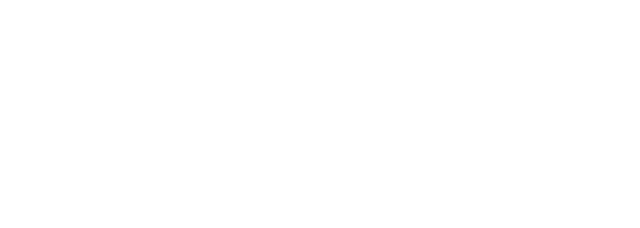
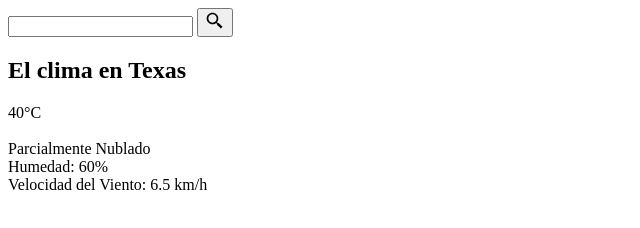
Before and after one commit to SARAI0101/API-CLIMA, a plain HTML site: page index.html in a window 1280 px wide. Shown: the whole page, without its empty margins (0-640 px from the left). Drawn offline with Linux system fonts and the light colour scheme.

Commit message:
Estructura HTML
Se realizo la estructura inicial del HTML

```diff
--- a/index.html
+++ b/index.html
@@ -1,13 +1,40 @@
 <!DOCTYPE html>
 <html lang="en">
-<head>
-    <meta charset="UTF-8">
-    <meta name="viewport" content="width=device-width, initial-scale=1.0">
-    <link rel="stylesheet" href="css/styles.css">
+  <head>
+    <meta charset="UTF-8" />
+    <meta name="viewport" content="width=device-width, initial-scale=1.0" />
+    <link rel="stylesheet" href="css/styles.css" />
     <title>Pronóstico del clima</title>
-</head>
-<body>
-
+  </head>
+  <body>
+    <div class="card">
+      <div class="search">
+        <input type="text" class="search-bar" />
+        <button>
+          <svg
+            stroke="currentColor"
+            fill="currentColor"
+            stroke-width="0"
+            viewBox="0 0 24 24"
+            height="1.5em"
+            width="1.5em"
+            xmlns="http://www.w3.org/2000/svg"
+          >
+            <path
+              d="M19.023,16.977c-0.513-0.488-1.004-0.997-1.367-1.384c-0.372-0.378-0.596-0.653-0.596-0.653l-2.8-1.337 C15.34,12.37,16,10.763,16,9c0-3.859-3.14-7-7-7S2,5.141,2,9s3.14,7,7,7c1.763,0,3.37-0.66,4.603-1.739l1.337,2.8 c0,0,0.275,0.224,0.653,0.596c0.387,0.363,0.896,0.854,1.384,1.367c0.494,0.506,0.988,1.012,1.358,1.392 c0.362,0.388,0.604,0.646,0.604,0.646l2.121-2.121c0,0-0.258-0.242-0.646-0.604C20.035,17.965,19.529,17.471,19.023,16.977z M9,14 c-2.757,0-5-2.243-5-5s2.243-5,5-5s5,2.243,5,5S11.757,14,9,14z"
+            ></path>
+          </svg>
+        </button>
+      </div>
+      <div class="weather">
+        <h2 class="city">El clima en Texas</h2>
+        <div class="temperature">40°C</div>
+        <img src="" alt="" class="icon">
+        <div class="description">Parcialmente Nublado</div>
+        <div class="humidity">Humedad: 60%</div>
+        <div class="wind">Velocidad del Viento: 6.5 km/h</div>
+      </div>
+    </div>
     <script src="js/index.js"></script>
-</body>
+  </body>
 </html>
```
